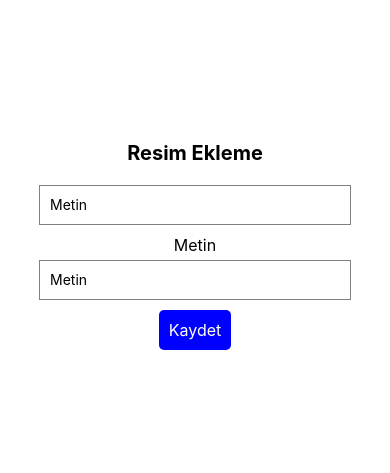
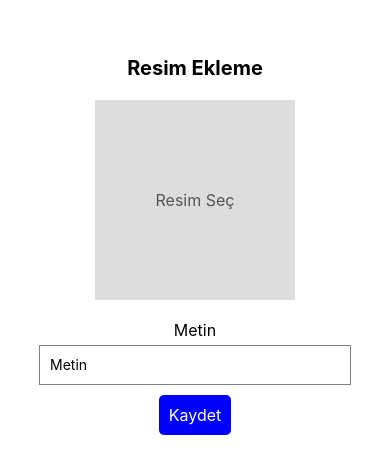
Before and after one commit to Nezaketb/DemansApp, a React Native app: screen /AddPictures in a window 390 px wide. Shown: the part 177-650 px from the top of the page. Built offline with nearby package versions, Linux system fonts and the light colour scheme; what react-native-calendars would draw is missing.

Commit message:
Pictures added

```diff
--- a/pages/AddMedicinesDetail.js
+++ b/pages/AddMedicinesDetail.js
@@ -68,22 +68,23 @@ const AddMedicinesDetail = ({ route, navigation }) => {
     const handleAddMedicines = async () => {
         try {
           await addMedicines(name,  usageDuration, usagePurpose,startDate,  endDate, afternoon, evening, moon, moonTime,  afternoonTime, eveningTime,night, nightTime, userId);
+          console.log("data")
         } catch (error) {
           console.error('Error in AddMedicines:', error);
         }
       };
 
-    //   useEffect(() => {
-    //     const { setStartDate, selectedDate } = route.params;
+      useEffect(() => {
+        const { setStartDate, selectedDate } = route.params;
 
-    //     console.log("setStartDate:", setStartDate);
-    //     console.log("selectedDate:", selectedDate);
+        console.log("setStartDate:", setStartDate);
+        console.log("selectedDate:", selectedDate);
 
-    //     const startDateFunction = setStartDate;
-    //     if (startDateFunction && selectedDate) {
-    //       startDateFunction(selectedDate);
-    //     }
-    // }, [route.params]);
+        const startDateFunction = setStartDate;
+        if (startDateFunction && selectedDate) {
+          startDateFunction(selectedDate);
+        }
+    }, [route.params]);
 
 
 
--- a/pages/AddPictures.js
+++ b/pages/AddPictures.js
@@ -15,18 +15,29 @@ const AddPictures = ({ navigation }) => {
   const pickImage = () => {
     launchImageLibrary({ mediaType: 'photo' }, (response) => {
       if (!response.didCancel) {
-        setUrl(response);
+        handleAddPictures(response);
       }
     });
   };
 
-  const handleAddPictures = async () => {
+  const handleAddPictures = async (response) => {
     try {
-      await addPictures({ text, url,userId });
+      if (response && response.assets && response.assets.length > 0) {
+        const firstAsset = response.assets[0];
+        const fileName = firstAsset.fileName;
+
+        // Diğer işlemleri gerçekleştirin...
+        await addPictures(text, fileName, userId);
+      } else {
+        console.warn('Invalid response format or no assets selected.');
+      }
     } catch (error) {
-      console.error('Error in AddPictures:', error);
+      console.error('Error in handleAddPictures:', error);
     }
   };
+
+
+
 
   useEffect(() => {
     const loadUserId = async () => {
@@ -46,19 +57,13 @@ const AddPictures = ({ navigation }) => {
   return (
     <View style={styles.container}>
       <Text style={styles.heading}>Resim Ekleme</Text>
-      {/* <TouchableOpacity onPress={pickImage} style={styles.imageContainer}>
+      <TouchableOpacity onPress={pickImage} style={styles.imageContainer}>
         {url ? (
           <Image source={{ uri: url.uri }} style={styles.image} />
         ) : (
           <Text style={styles.imagePlaceholder}>Resim Seç</Text>
         )}
-      </TouchableOpacity> */}
-          <TextInput
-        style={styles.input}
-        placeholder="Metin"
-        value={url}
-        onChangeText={(text) => setUrl(text)}
-      />
+      </TouchableOpacity>
       <Text style={styles.label}>Metin</Text>
       <TextInput
         style={styles.input}
--- a/pages/Login.js
+++ b/pages/Login.js
@@ -24,7 +24,7 @@ const Login = ({ navigation }) => {
 
             await AsyncStorage.setItem('userId', JSON.stringify(response.userId ));
 
-            navigation.navigate('AddCompanion');
+            navigation.navigate('AddPictures');
           } else {
             console.log("Giriş başarısız. Yanıtta beklenen bilgiler bulunamadı.");
           }
```
